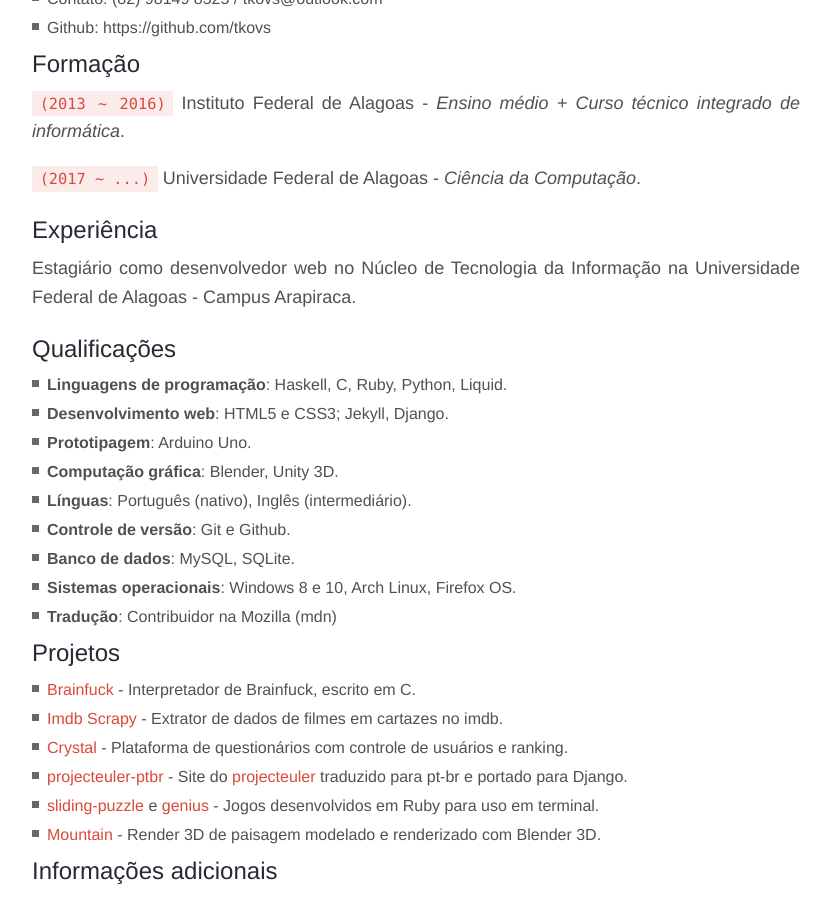
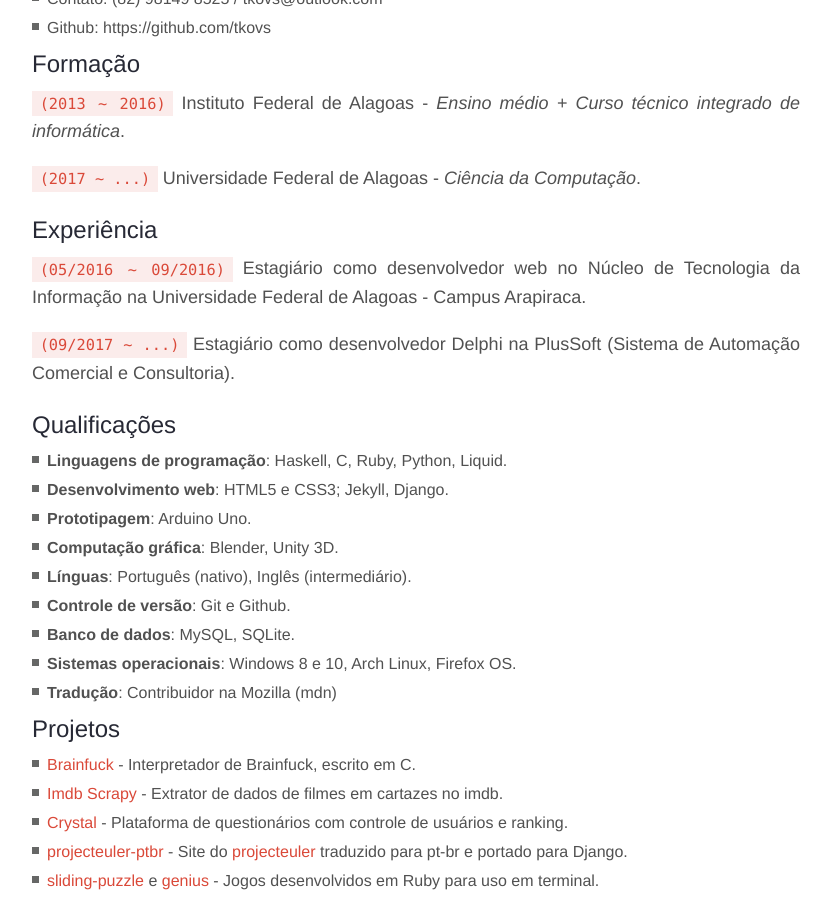
Before and after one commit to tkovs/tkovs.github.io, a Jekyll site: the page built from resume.md, in a window 1280 px wide and 900 px high, scrolled down 334 px. Shown: the whole window, without its empty margins (224-1055 px from the left). Built offline with Jekyll 4.4.1, drawn with Linux system fonts in a browser that asks for light colours; nearby versions of some CDN libraries.

Commit message:
Currículo atualizado

````diff
--- a/resume.md
+++ b/resume.md
@@ -15,7 +15,9 @@ title: Resume
 
 #### Experiência
 
-Estagiário como desenvolvedor web no Núcleo de Tecnologia da Informação na Universidade Federal de Alagoas - Campus Arapiraca.
+```(05/2016 ~ 09/2016)``` Estagiário como desenvolvedor web no Núcleo de Tecnologia da Informação na Universidade Federal de Alagoas - Campus Arapiraca.
+
+```(09/2017 ~ ...)``` Estagiário como desenvolvedor Delphi na PlusSoft (Sistema de Automação Comercial e Consultoria).
 
 #### Qualificações
 
````
